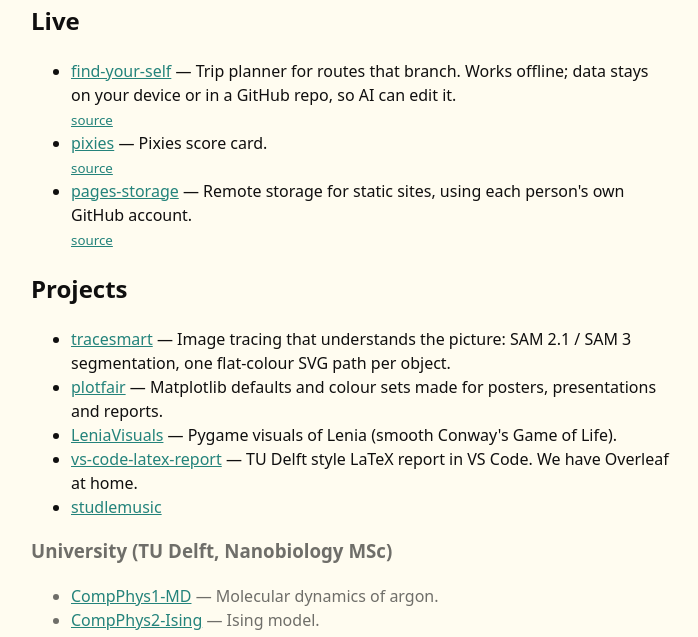
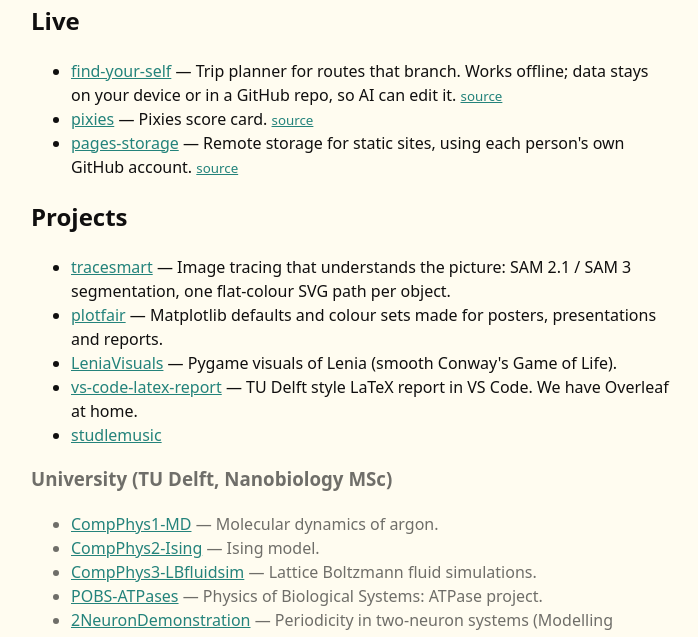
Before and after one commit to barton-muller/barton-muller.github.io, a plain HTML site: page index.html in a window 1280 px wide. Shown: the part 112-749 px from the top of the page, without its empty margins (289-987 px from the left). Drawn offline with Linux system fonts and the light colour scheme.

Commit message:
Fix list markup

```diff
--- a/index.html
+++ b/index.html
@@ -24,9 +24,9 @@
 <section>
 <h2>Live</h2>
 <ul>
-  <li><a href="find-your-self/">find-your-self</a> — Trip planner for routes that branch. Works offline; data stays on your device or in a GitHub repo, so AI can edit it.</li> <small><a href="https://github.com/barton-muller/find-your-self">source</a></small>
-  <li><a href="pixies/">pixies</a> — Pixies score card.</li> <small><a href="https://github.com/barton-muller/pixies">source</a></small>
-  <li><a href="pages-storage/">pages-storage</a> — Remote storage for static sites, using each person's own GitHub account.</li> <small><a href="https://github.com/barton-muller/pages-storage">source</a></small>
+  <li><a href="find-your-self/">find-your-self</a> — Trip planner for routes that branch. Works offline; data stays on your device or in a GitHub repo, so AI can edit it. <small><a href="https://github.com/barton-muller/find-your-self">source</a></small></li>
+  <li><a href="pixies/">pixies</a> — Pixies score card. <small><a href="https://github.com/barton-muller/pixies">source</a></small></li>
+  <li><a href="pages-storage/">pages-storage</a> — Remote storage for static sites, using each person's own GitHub account. <small><a href="https://github.com/barton-muller/pages-storage">source</a></small></li>
 </ul>
 </section>
 
```
